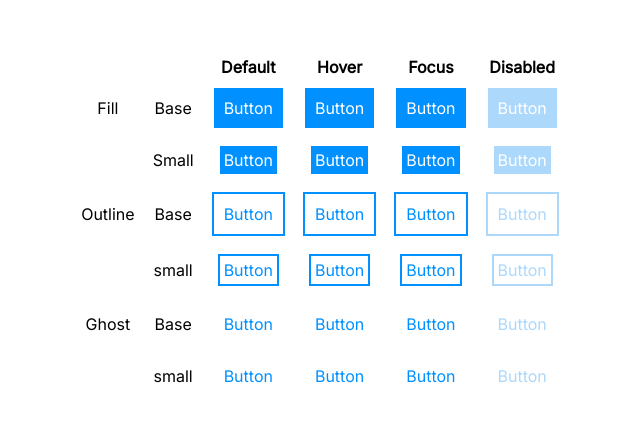
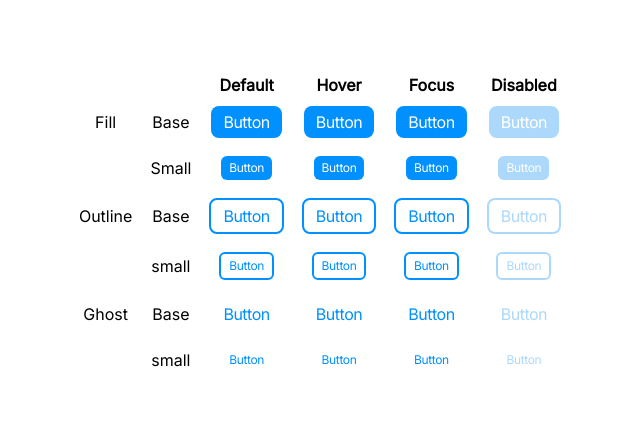
Before and after one commit to rttnbrgr/htmab, a React (Vite) app: page / in a window 1280 px wide. Shown: the part 173-594 px from the top of the page, without its empty margins (320-960 px from the left). Built offline with nearby package versions, Linux system fonts and the light colour scheme.

Commit message:
polish btn styles + root typography

```diff
--- a/src/components/button.css
+++ b/src/components/button.css
@@ -23,15 +23,15 @@ button {
   display: inline-flex;
   justify-content: center;
   align-items: center;
+  gap: 4px;
+
   /*
    * typography
-   *
-   * font-family: Inter;
-   * font-size: 16px;
-   * font-style: normal;
-   * font-weight: 400;
-   * line-height: normal;
    */
+  font-family: var(--font-sans);
+  font-style: normal;
+  font-weight: 400;
+  line-height: 1;
 }
 
 .btn:disabled {
@@ -110,9 +110,17 @@ button {
  * Size
  ******************/
 .btn--small {
-  padding: 4px;
+  padding: 6px 8px;
+  border-radius: 6px;
+  /* Level 2/Small */
+  font-size: 12px;
+  letter-spacing: -0.36px;
 }
 
 .btn--base {
-  padding: 10px;
+  padding: 8px 12px;
+  border-radius: 8px;
+  /* Level 2/Button - Base */
+  font-size: 16px;
+  letter-spacing: -0.48px;
 }
--- a/src/global.css
+++ b/src/global.css
@@ -14,6 +14,10 @@ body {
 /******************
 * Vars
 ******************/
+:root {
+  --fontSans: Inter, ui-sans-serif, system-ui, sans-serif, "Apple Color Emoji",
+    "Segoe UI Emoji", "Segoe UI Symbol", "Noto Color Emoji";
+}
 
 @media (prefers-color-scheme: light) {
   :root {
```
